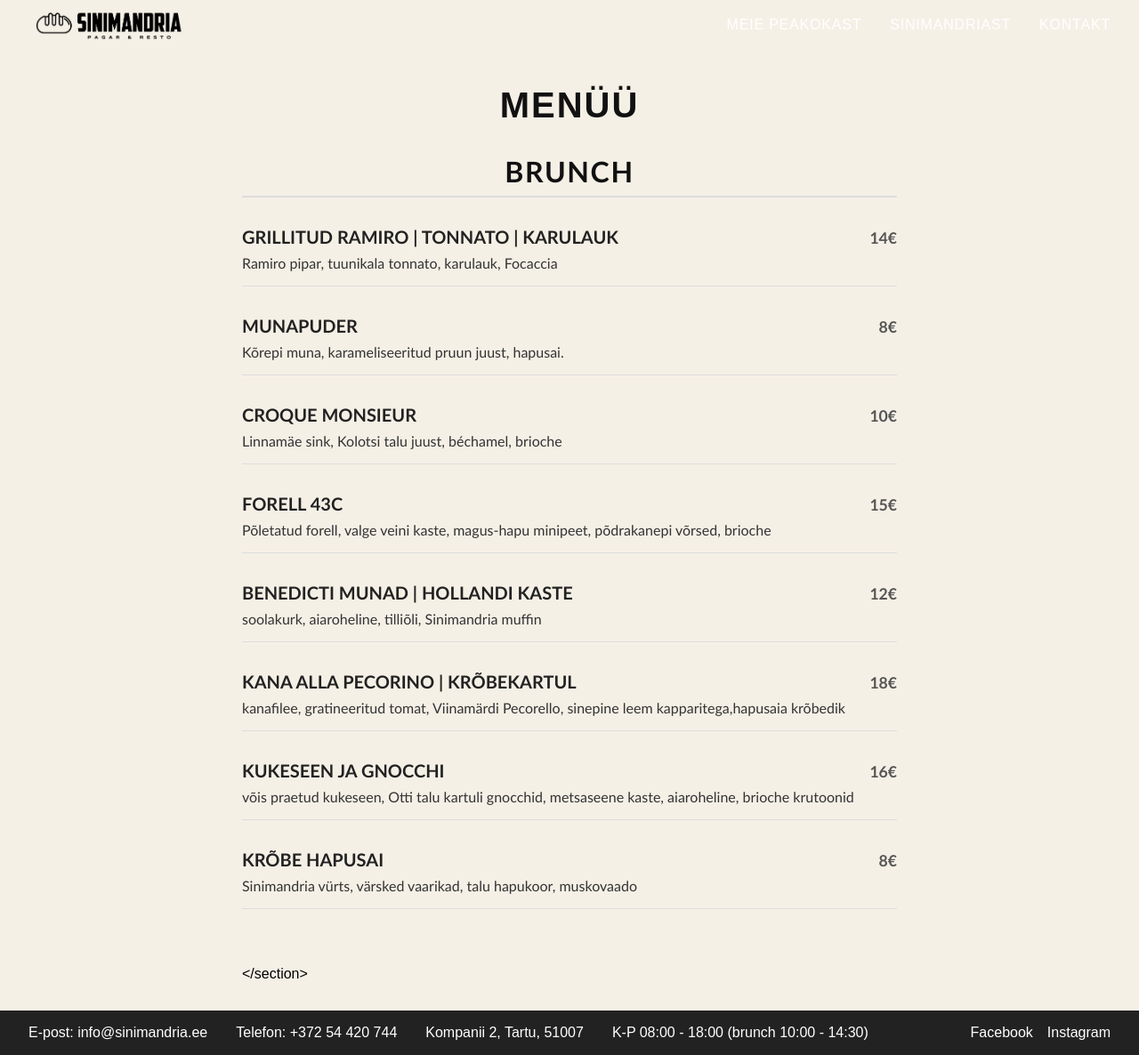
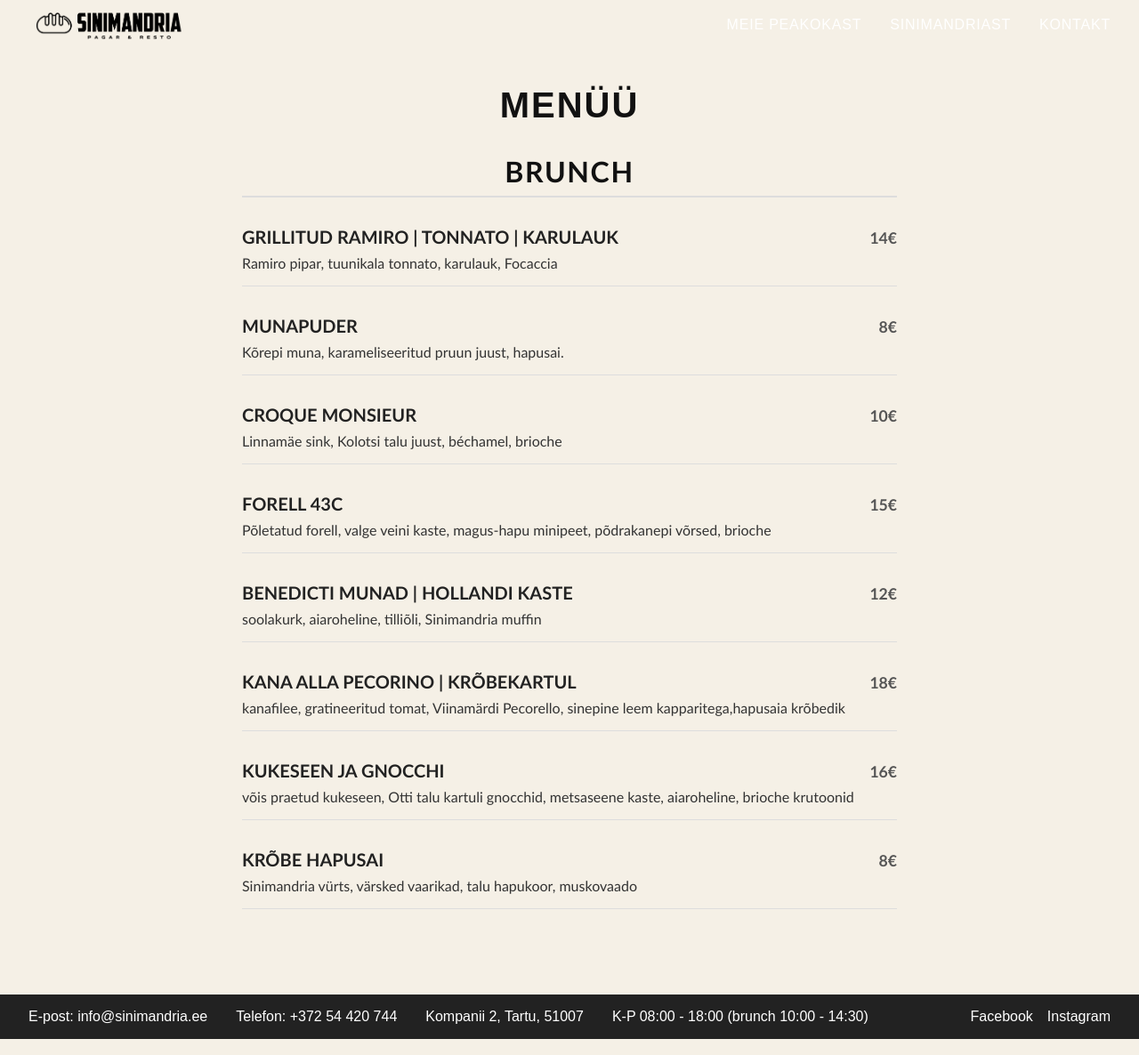
Before and after one commit to m-tu/sinimandria, a Jekyll site: the page built from pages/menu.markdown, in a window 1280 px wide and 1186 px high. Shown: the whole window at 89% size. Built offline with Jekyll 4.4.1, drawn with Linux system fonts in a browser that asks for light colours.

Commit message:
Update menu.markdown

```diff
--- a/pages/menu.markdown
+++ b/pages/menu.markdown
@@ -84,15 +84,3 @@
   </div>
 </section>
 -->
-<!--
-<section>
-  <p>
-    Leidke oma hommikust pool tundi ja tulge istuge Sinimandrias laua taha.
-    Te avastate peagi, et see osa hommikust on hästi kulutatud aeg!
-  </p>
-  <p>
-    Siin on meie
-    <a href="{{ '/pagar/' | absolute_url }}">pagaritooted</a>.
-  </p>
--->
-</section>
```
